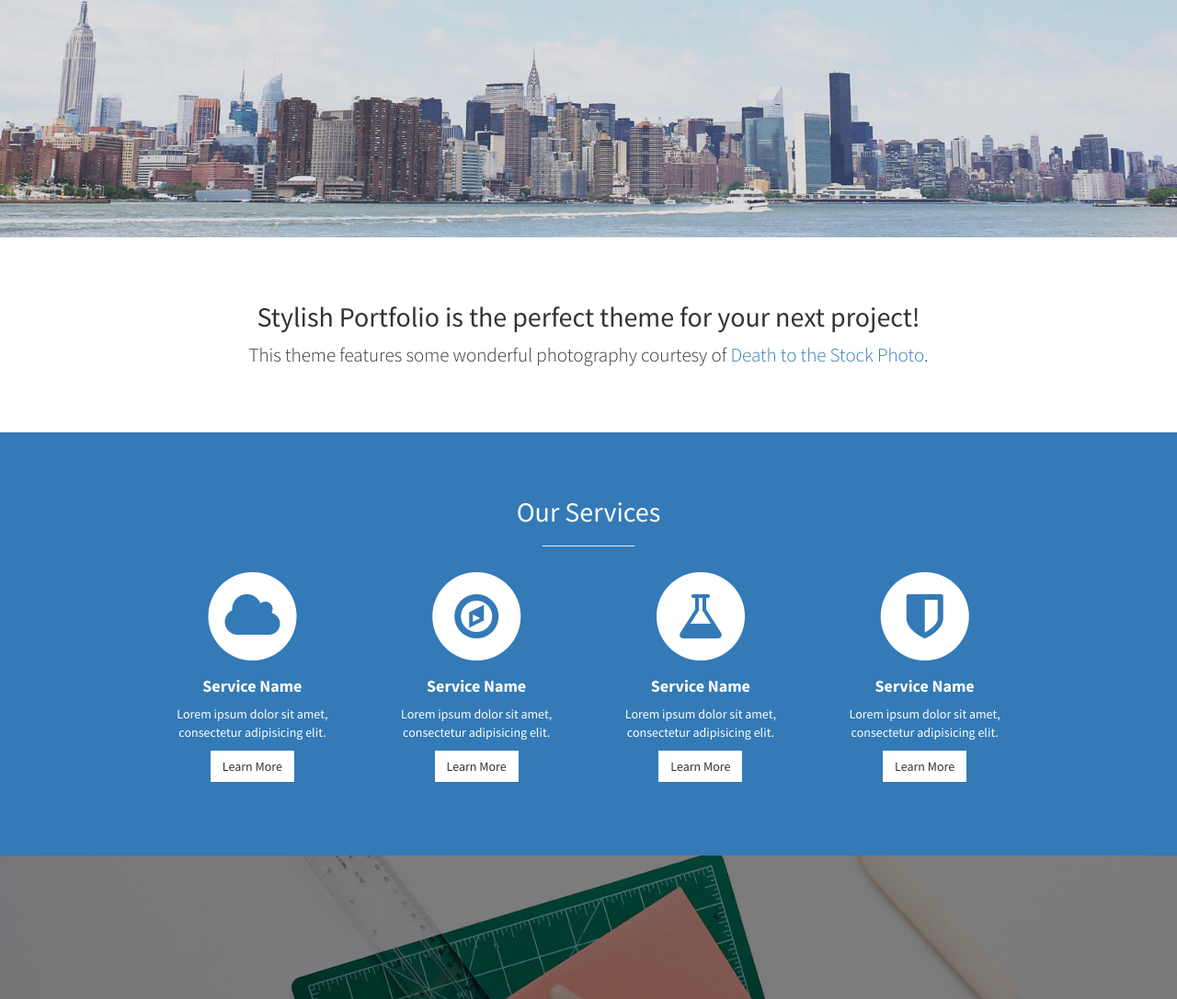
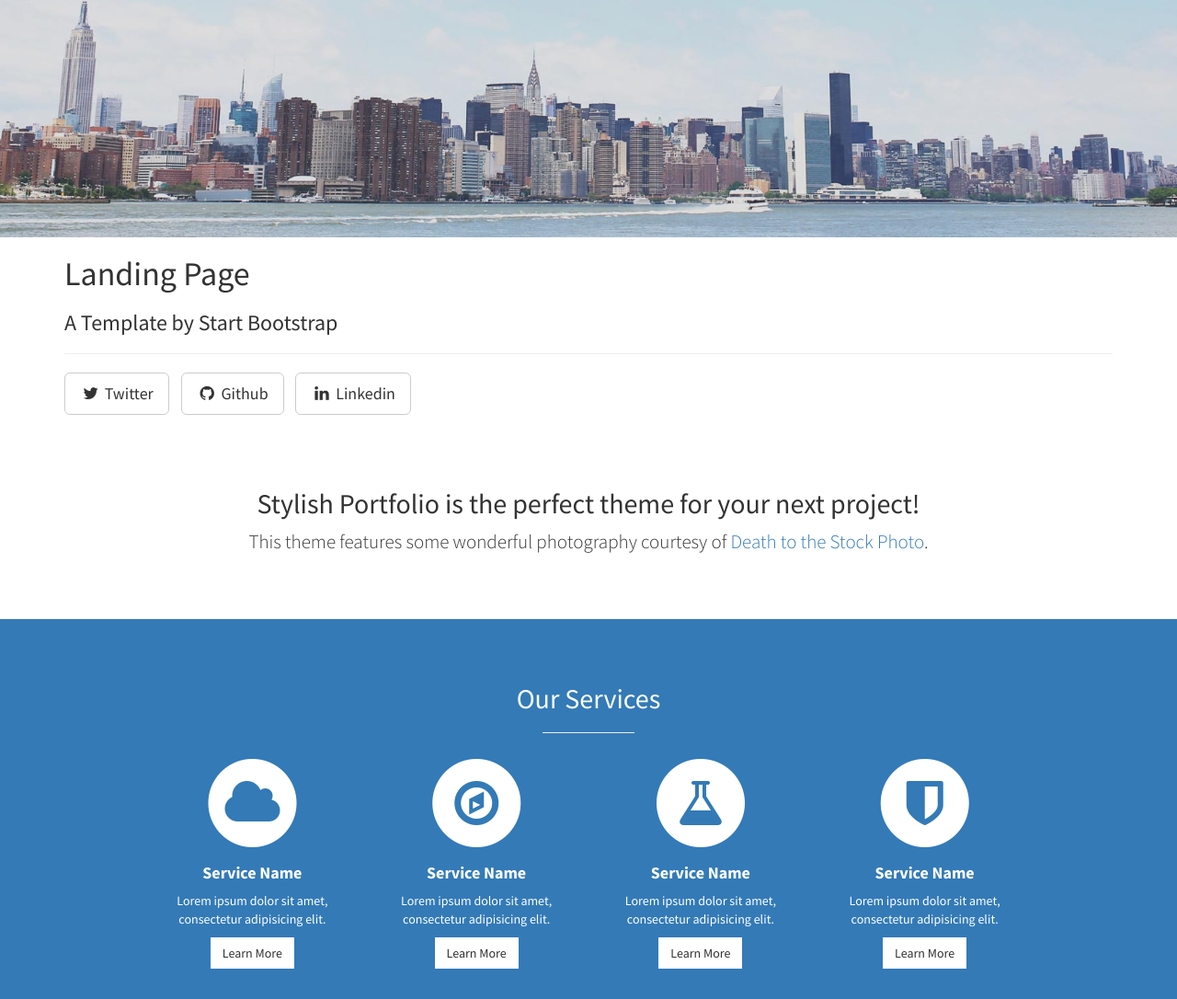
Before and after one commit to punitvara/punitvara.github.io, a plain HTML site: page index.html in a window 1280 px wide. Shown: the part 542-1628 px from the top of the page at 92% size. Drawn offline with Linux system fonts and the light colour scheme.

Commit message:
improve front header

```diff
--- a/index.html
+++ b/index.html
@@ -67,6 +67,35 @@
             <a href="#about" class="btn btn-dark btn-lg">Find Out More</a>
         </div>
     </header>
+
+    <!-- Header -->
+  <a name="about"></a>
+  <div class="intro-header">
+      <div class="container">
+
+          <div class="row">
+              <div class="col-lg-12">
+                  <div class="intro-message">
+                      <h1>Landing Page</h1>
+                      <h3>A Template by Start Bootstrap</h3>
+                      <hr class="intro-divider">
+                      <ul class="list-inline intro-social-buttons">
+                          <li>
+                              <a href="https://twitter.com/punitvara" class="btn btn-default btn-lg"><i class="fa fa-twitter fa-fw"></i> <span class="network-name">Twitter</span></a>
+                          </li>
+                          <li>
+                              <a href="https://twitter.com/punitvara" class="btn btn-default btn-lg"><i class="fa fa-github fa-fw"></i> <span class="network-name">Github</span></a>
+                          </li>
+                          <li>
+                              <a href="https://www.linkedin.com/in/punitvara/" class="btn btn-default btn-lg"><i class="fa fa-linkedin fa-fw"></i> <span class="network-name">Linkedin</span></a>
+                          </li>
+                      </ul>
+                  </div>
+              </div>
+          </div>
+
+      </div>
+      <!-- /.container -->
 
     <!-- About -->
     <section id="about" class="about">
```
